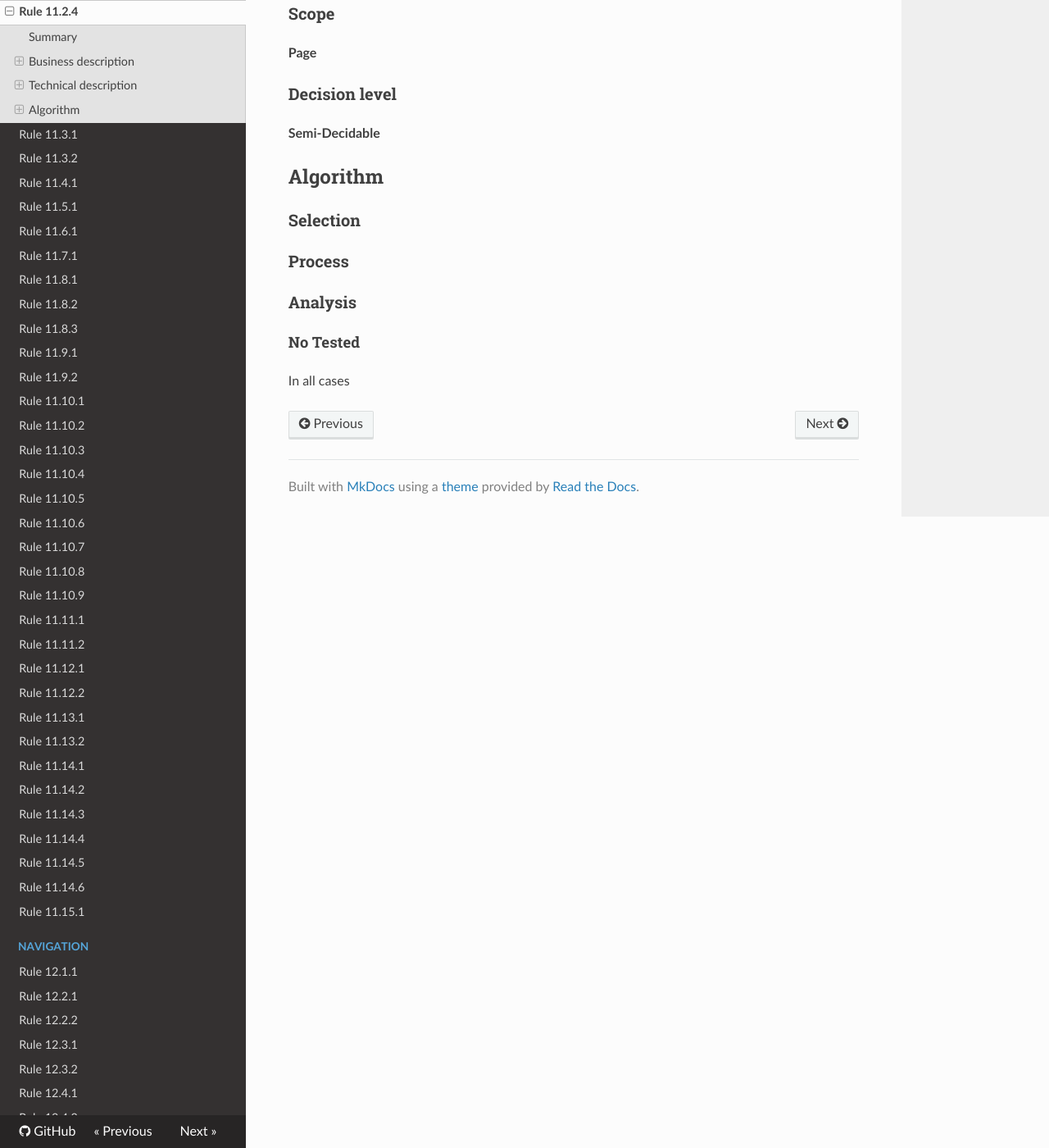
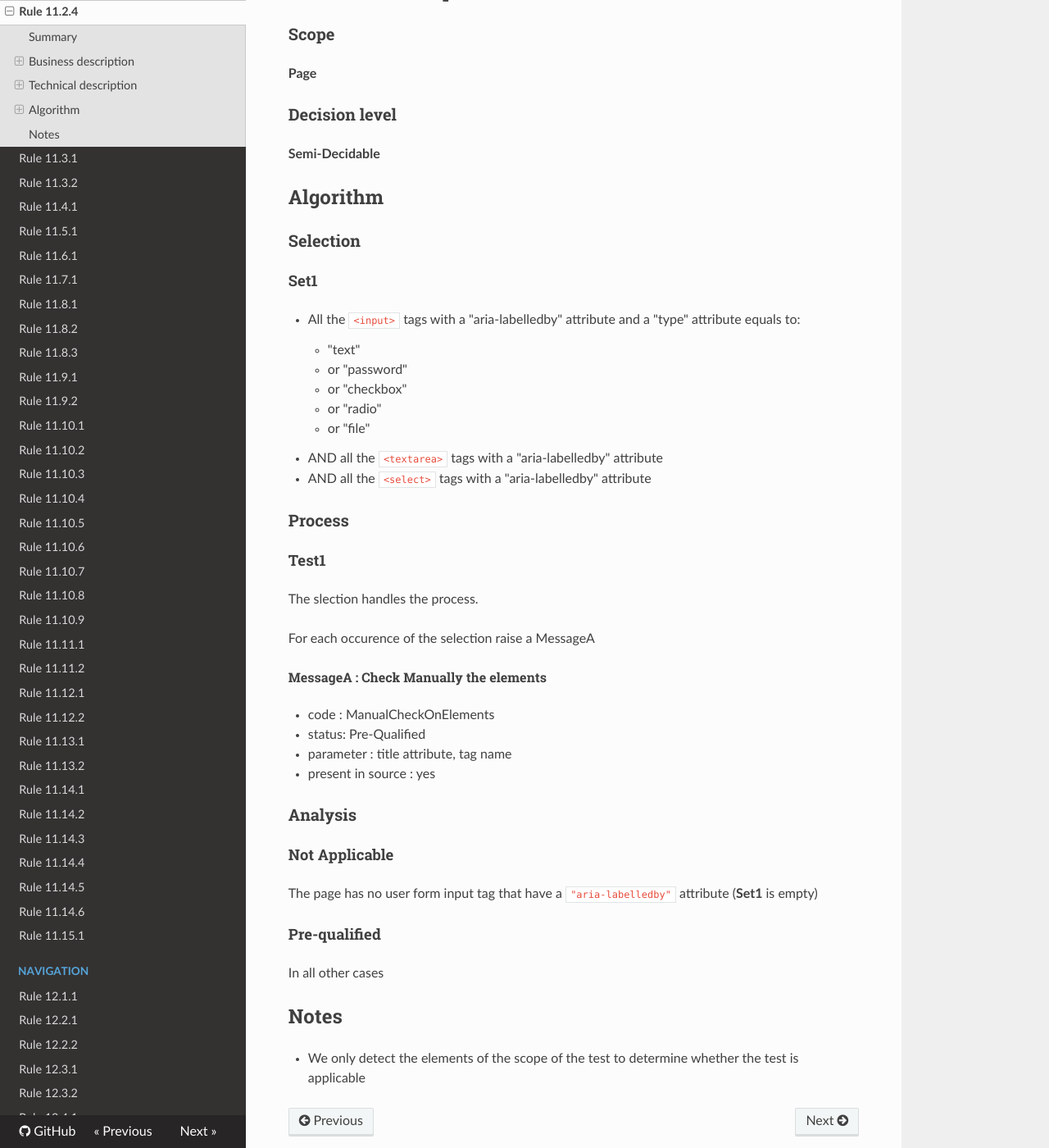
Before and after one commit to Tanaguru/RGAA3-2016, an MkDocs documentation site: the page built from docs/Rule-11-2-4.md, in a window 1280 px wide and 1400 px high, scrolled down 790 px. Shown: the whole window at 82% size. Built offline with MkDocs 1.6.1, drawn with Linux system fonts in a browser that asks for light colours; nearby versions of some CDN libraries; old or Windows-style settings are respelled for this version of MkDocs; some of the changed text lies outside the part shown.

Commit message:
Update Rule-11-2-4.md

```diff
--- a/docs/Rule-11-2-4.md
+++ b/docs/Rule-11-2-4.md
@@ -2,7 +2,7 @@
 
 ## Summary
 
-No-check rule
+This test consists in checking whether each label designed with the aria property `aria-labelledby`, permit to identify the input witch it's attached to.
 
 ## Business description
 
@@ -37,10 +37,45 @@ Chaque <a href="http://references.modernisation.gouv.fr/referentiel-technique-0#
 
 ### Selection
 
+####Set1
+
+-   All the `<input>` tags with a "aria-labelledby" attribute and a "type"
+    attribute equals to:
+    -   "text"
+    -   or "password"
+    -   or "checkbox"
+    -   or "radio"
+    -   or "file"
+
+-   AND all the `<textarea>` tags with a "aria-labelledby" attribute
+-   AND all the `<select>` tags with a "aria-labelledby" attribute
+
 ### Process
+
+#### Test1
+
+The slection handles the process.
+
+For each occurence of the selection raise a MessageA
+
+###### MessageA : Check Manually the elements
+
+-   code : ManualCheckOnElements
+-   status: Pre-Qualified
+-   parameter : title attribute, tag name
+-   present in source : yes
 
 ### Analysis
 
-#### No Tested
+#### Not Applicable
 
-In all cases
+The page has no user form input tag that have a `"aria-labelledby"` attribute (**Set1** is empty)
+
+#### Pre-qualified
+
+In all other cases
+
+## Notes
+
+-   We only detect the elements of the scope of the test to determine
+    whether the test is applicable
```
